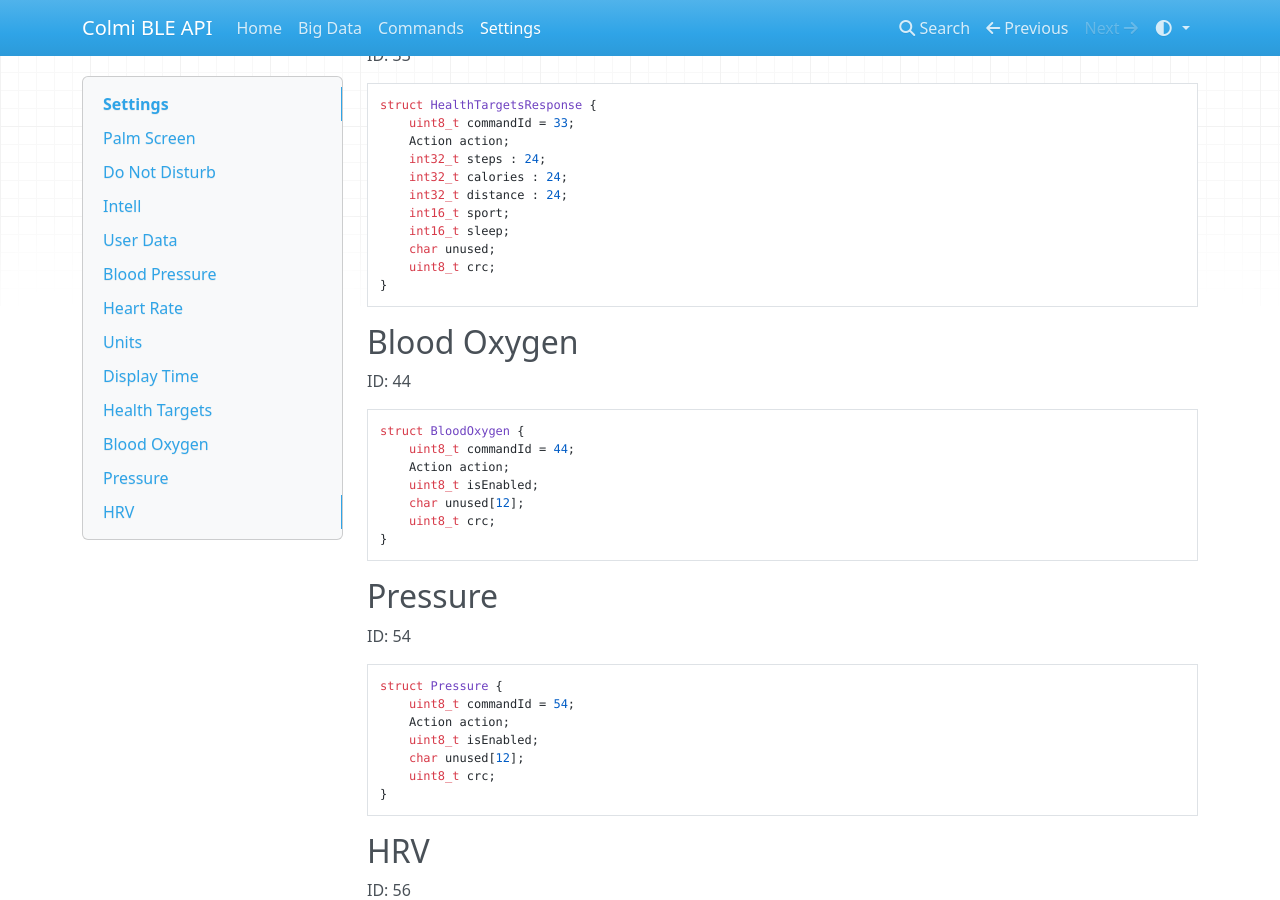
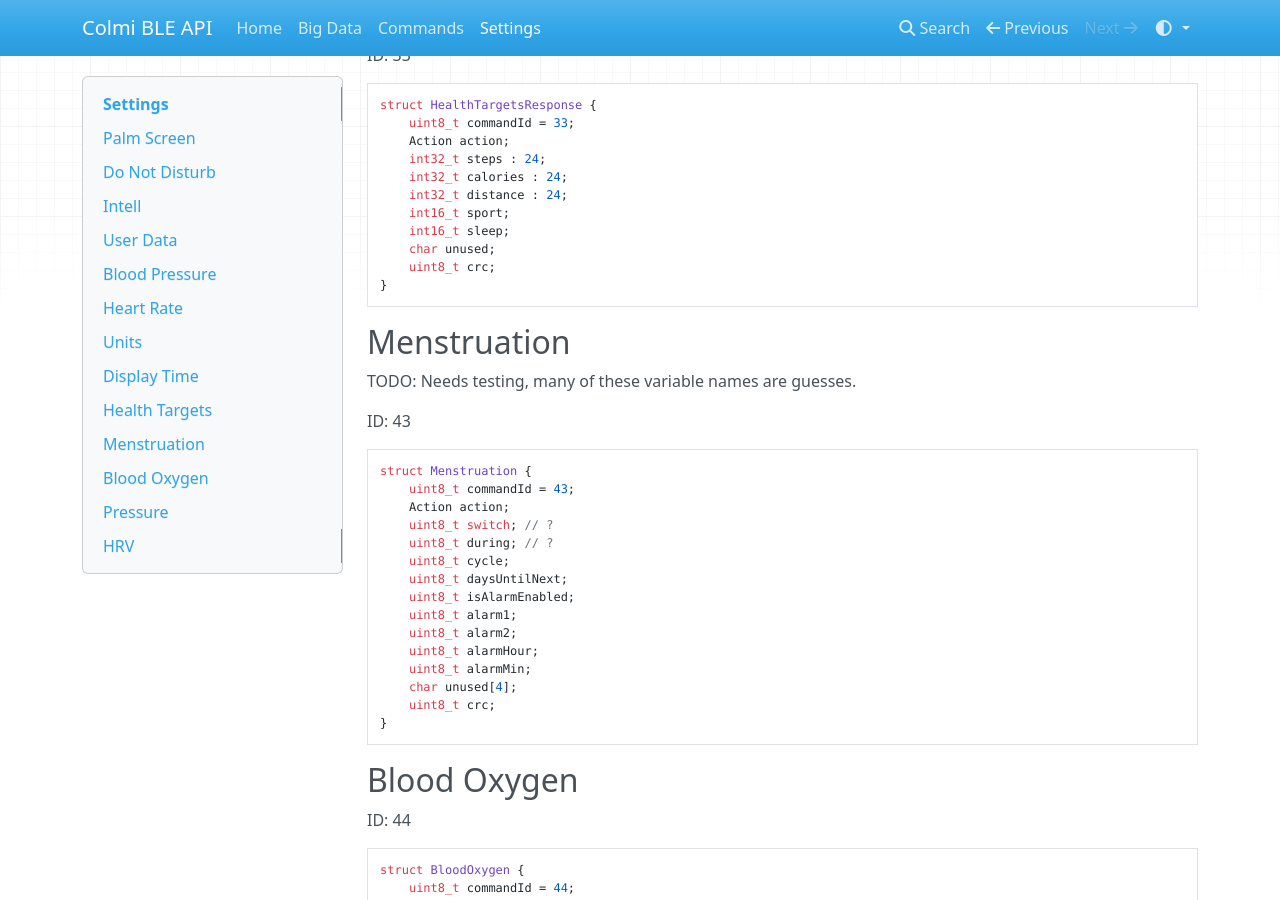
Before and after one commit to Puxtril/colmi-docs, an MkDocs documentation site: the page built from docs/settings.md, in a window 1280 px wide and 900 px high, scrolled down 3267 px. Built offline with MkDocs 1.6.1, drawn with Linux system fonts in a browser that asks for light colours; nearby versions of some CDN libraries.

Commit message:
Added menstruation struct

````diff
--- a/docs/settings.md
+++ b/docs/settings.md
@@ -187,6 +187,30 @@ struct HealthTargetsResponse {
 }
 ```
 
+## Menstruation
+
+TODO: Needs testing, many of these variable names are guesses.
+
+ID: 43
+
+```c
+struct Menstruation {
+    uint8_t commandId = 43;
+    Action action;
+    uint8_t switch; // ?
+    uint8_t during; // ?
+    uint8_t cycle;
+    uint8_t daysUntilNext;
+    uint8_t isAlarmEnabled;
+    uint8_t alarm1;
+    uint8_t alarm2;
+    uint8_t alarmHour;
+    uint8_t alarmMin;
+    char unused[4];
+    uint8_t crc;
+}
+```
+
 ## Blood Oxygen
 
 ID: 44
````
